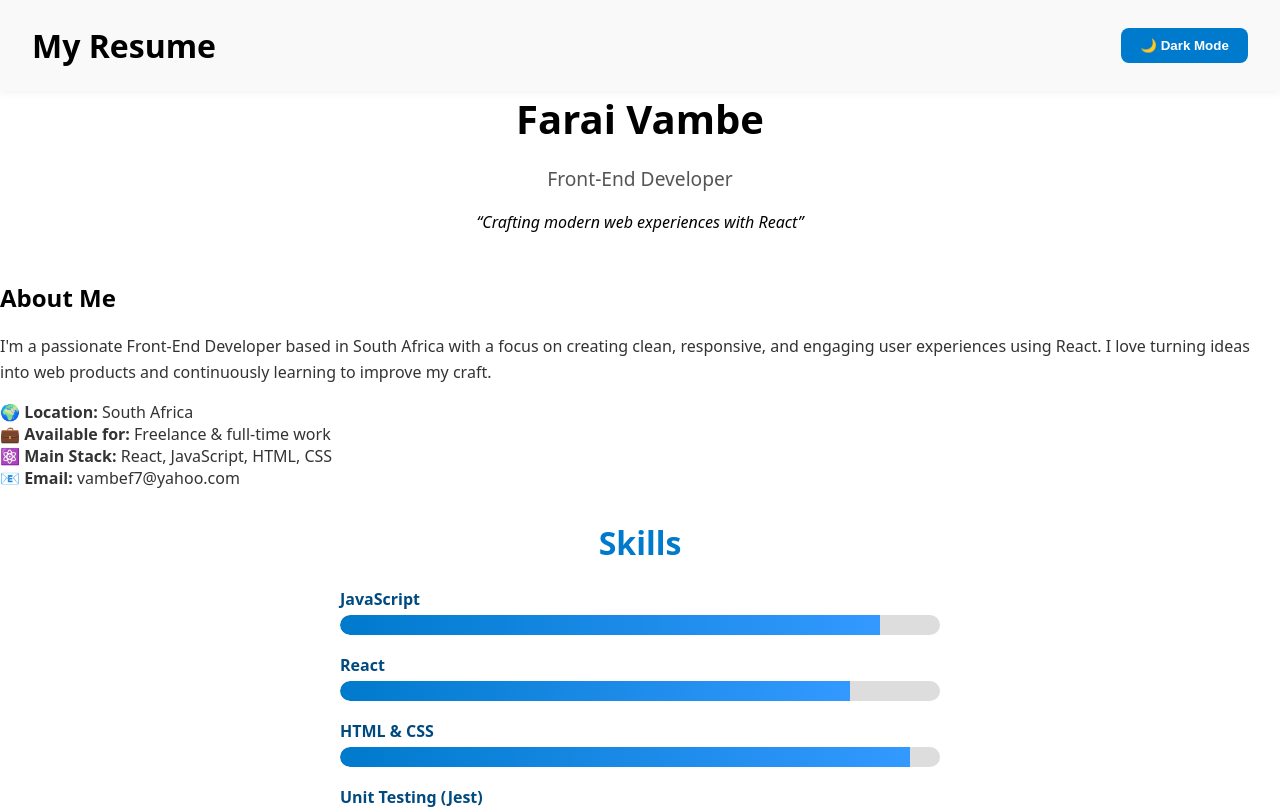
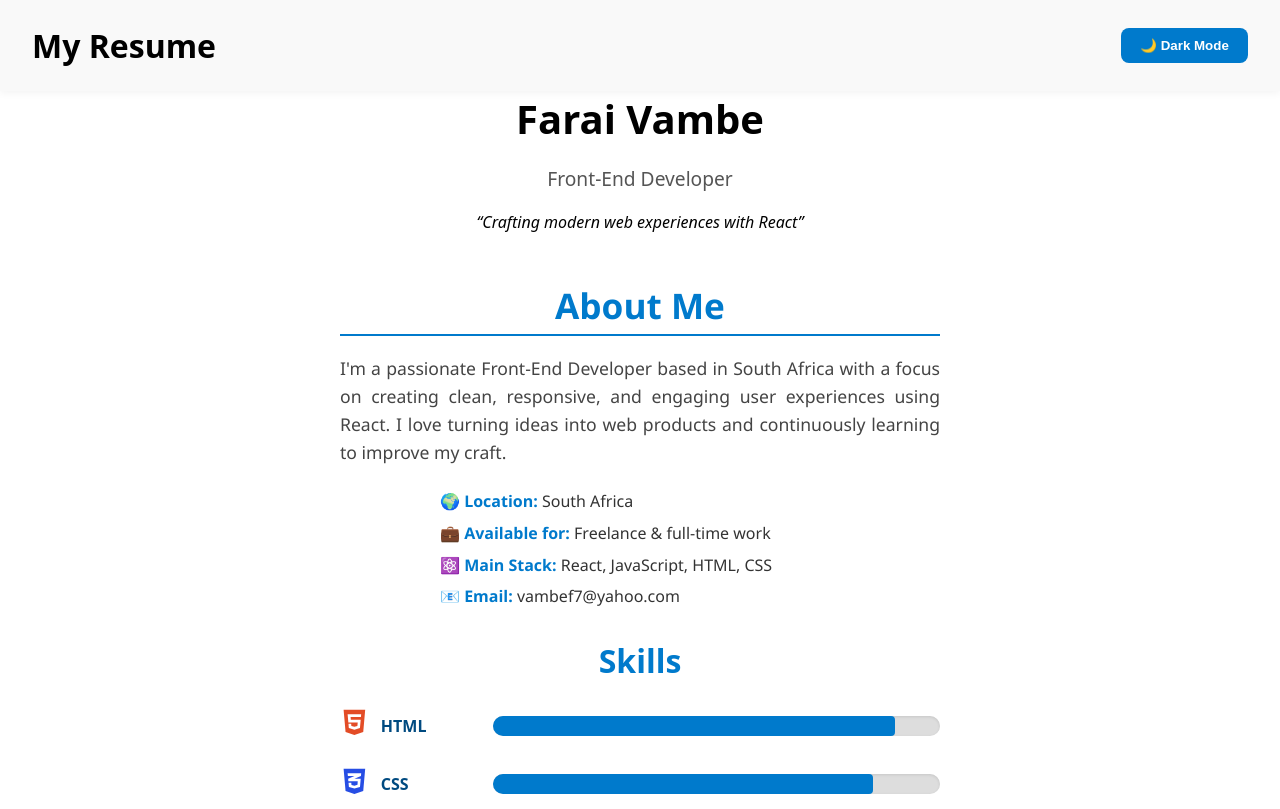
Before and after one commit to DeFatso/resume-site, a React (Create React App) app: page / in a window 1280 px wide. Shown: the top 809 px of the page. Built offline with nearby package versions, Linux system fonts and the light colour scheme.

Commit message:
css: about

```diff
--- a/src/components/About.js
+++ b/src/components/About.js
@@ -1,20 +1,21 @@
 import React from "react";
+import "../styles/About.css";
 
 function About() {
   return (
-        <div>
+    <section className="about-section">
       <h2>About Me</h2>
-            <p style={{ fontSize: '1rem', lineHeight: '1.6', color: '#333' }}>
+      <p className="about-description">
         I'm a passionate Front-End Developer based in South Africa with a focus on creating clean, responsive, and engaging user experiences using React. I love turning ideas into web products and continuously learning to improve my craft.
       </p>
 
-            <ul style={{ listStyle: 'none', paddingLeft: 0, color: '#333' }}>
+      <ul className="about-list">
         <li><strong>🌍 Location:</strong> South Africa</li>
         <li><strong>💼 Available for:</strong> Freelance & full-time work</li>
         <li><strong>⚛️ Main Stack:</strong> React, JavaScript, HTML, CSS</li>
         <li><strong>📧 Email:</strong> vambef7@yahoo.com</li>
       </ul>
-        </div>
+    </section>
   );
 }
 
--- a/src/components/Skills.js
+++ b/src/components/Skills.js
@@ -1,32 +1,41 @@
-import React from "react";
+import React, { useState, useEffect } from "react";
 import "../styles/Skills.css";
+import { FaHtml5, FaCss3Alt, FaJsSquare, FaReact } from "react-icons/fa";
 
 const skills = [
-  { name: "JavaScript", level: 90 },
-  { name: "React", level: 85 },
-  { name: "HTML & CSS", level: 95 },
-  { name: "Unit Testing (Jest)", level: 75 },
-  { name: "Git & GitHub", level: 80 },
-  { name: "UX/UI Design", level: 70 },
+  { name: "HTML", level: 90, icon: <FaHtml5 color="#e34c26" /> },
+  { name: "CSS", level: 85, icon: <FaCss3Alt color="#264de4" /> },
+  { name: "JavaScript", level: 80, icon: <FaJsSquare color="#f0db4f" /> },
+  { name: "React", level: 75, icon: <FaReact color="#61dbfb" /> },
 ];
 
 export default function Skills() {
+  const [animatedWidths, setAnimatedWidths] = useState(
+    skills.map(() => 0) // initial width 0 for all skills
+  );
+
+  useEffect(() => {
+    // Animate widths after mount with a tiny delay
+    const timeout = setTimeout(() => {
+      setAnimatedWidths(skills.map((skill) => skill.level));
+    }, 100);
+
+    return () => clearTimeout(timeout);
+  }, []);
+
   return (
     <section className="skills-section">
       <h2>Skills</h2>
       <div className="skills-list">
-        {skills.map(({ name, level }) => (
+        {skills.map(({ name, icon }, i) => (
           <div key={name} className="skill">
-            <div className="skill-name">{name}</div>
+            <div className="skill-icon">{icon}</div>
+            <span className="skill-name">{name}</span>
             <div className="progress-bar">
               <div
                 className="progress-fill"
-                style={{ "--width": `${level}%` }}
-                aria-valuenow={level}
-                aria-valuemin="0"
-                aria-valuemax="100"
-              />
-
+                style={{ width: `${animatedWidths[i]}%` }}
+              ></div>
             </div>
           </div>
         ))}
--- /dev/null
+++ b/src/styles/About.css
@@ -0,0 +1,40 @@
+.about-section {
+  max-width: 600px;
+  margin: 2rem auto;
+  padding: 0 1rem;
+  color: #222;
+  font-family: 'Segoe UI', Tahoma, Geneva, Verdana, sans-serif;
+}
+
+.about-section h2 {
+  font-size: 2.2rem;
+  color: #007acc;
+  margin-bottom: 1rem;
+  text-align: center;
+  border-bottom: 2px solid #007acc;
+  padding-bottom: 0.3rem;
+}
+
+.about-description {
+  font-size: 1.1rem;
+  line-height: 1.6;
+  margin-bottom: 1.5rem;
+  color: #444;
+  text-align: justify;
+}
+
+.about-list {
+  list-style: none;
+  padding-left: 0;
+  font-size: 1rem;
+  color: #333;
+  display: flex;
+  flex-direction: column;
+  gap: 0.6rem;
+  max-width: 400px;
+  margin: 0 auto;
+}
+
+.about-list li strong {
+  color: #007acc;
+}
--- a/src/styles/Skills.css
+++ b/src/styles/Skills.css
@@ -19,42 +19,39 @@
 
 .skill {
   display: flex;
-  flex-direction: column;
+  align-items: center;
+  gap: 12px;
+}
+
+.skill-icon {
+  font-size: 1.8rem; /* bigger icon */
+  flex-shrink: 0;
+  color: inherit; /* icon colors already set inline */
 }
 
 .skill-name {
   font-weight: 600;
-  margin-bottom: 0.3rem;
+  flex-basis: 100px;
   color: #004a80;
 }
 
 .progress-bar {
+  flex-grow: 1;
   background-color: #ddd;
   border-radius: 10px;
   overflow: hidden;
   height: 20px;
+  box-shadow: inset 0 1px 3px rgba(0, 0, 0, 0.1);
 }
 
 .progress-fill {
   height: 100%;
-  background: linear-gradient(90deg, #007acc, #3399ff);
-  border-radius: 10px 0 0 10px;
+  background-color: #007acc;
   width: 0;
-  animation: fillProgress 1.5s ease forwards;
-  animation-fill-mode: forwards;
-  animation-delay: 0.3s;
-  animation-timing-function: ease-in-out;
+  transition: width 1.5s ease-in-out;
+  border-radius: 4px;
+  will-change: width;
 }
-
-@keyframes fillProgress {
-  from {
-    width: 0;
-  }
-  to {
-    width: var(--width);
-  }
-}
-
 
 /* Dark mode */
 .app.dark .skills-section h2 {
```
Lines whose indentation alone changed are shown as unchanged.
